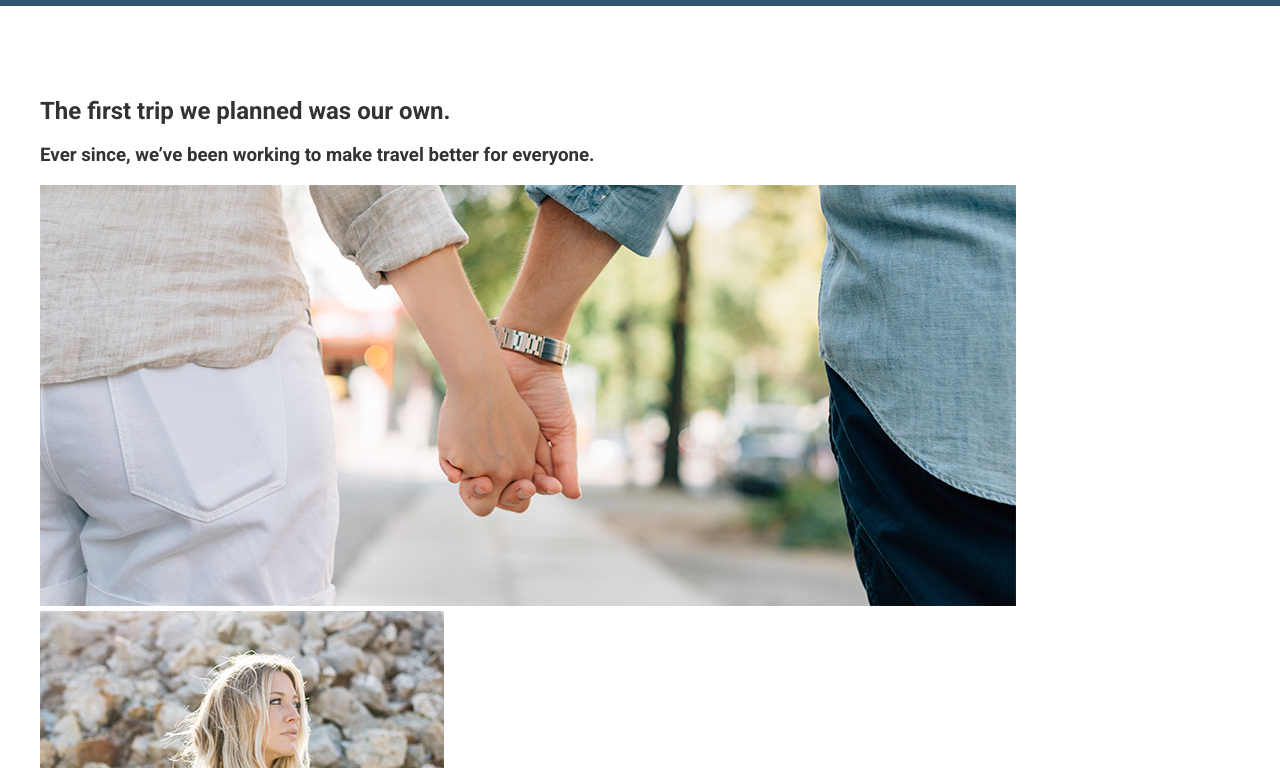
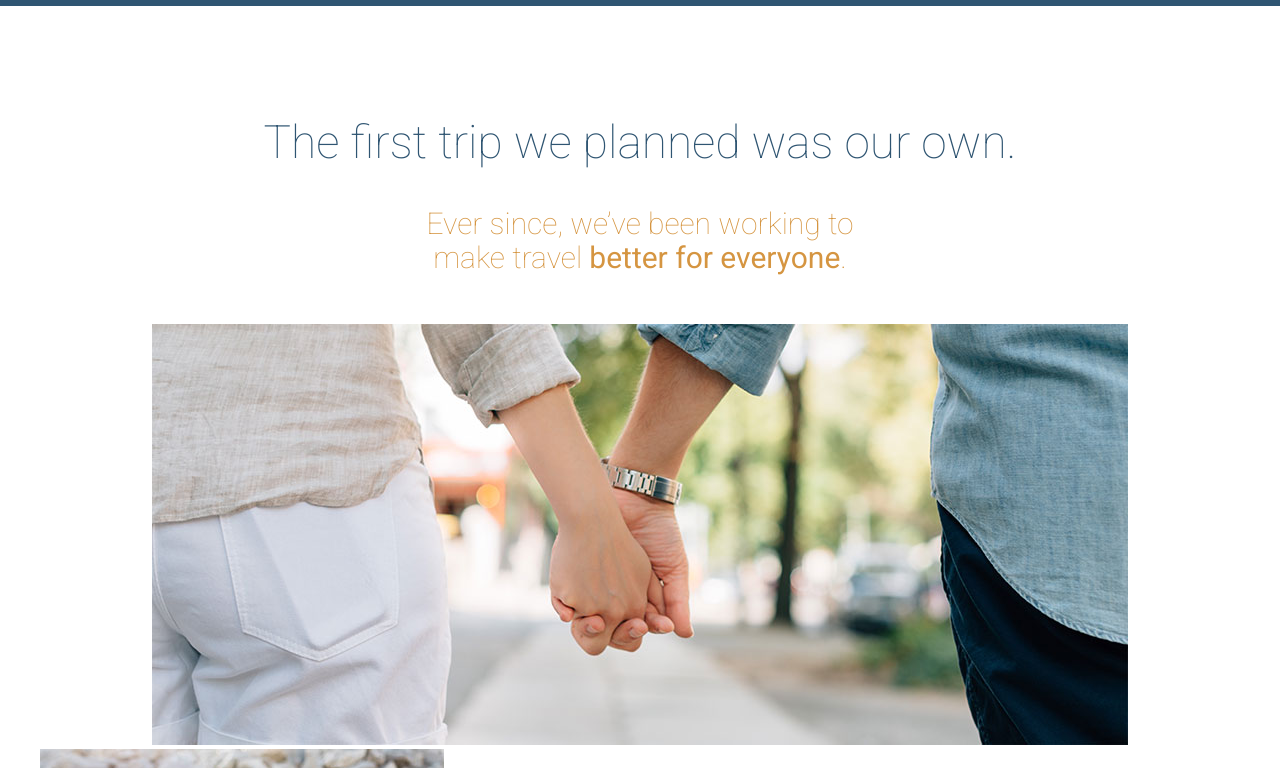
Before and after one commit to TrevorPawlewicz/philly-sites, a website: page app/index.html in a window 1280 px wide. Shown: the part 772-1540 px from the top of the page. Drawn offline with Linux system fonts and the light colour scheme.

Commit message:
headline block

```diff
--- /dev/null
+++ b/app/assets/styles/modules/_headline.css
@@ -0,0 +1,49 @@
+.headline {
+    font-weight: 300;
+    font-size: 1.9rem;
+    color: $mainBlue;
+
+    @mixin atSmall {
+        /* 46/16 = 2.875 */
+        font-size: 2.875rem;
+    }
+
+    &--centered {
+        text-align: center;
+    }
+
+    &--orange {
+        color: $mainOrange;
+    }
+
+    &--small {
+        font-size: 1.2rem;
+
+        @mixin atSmall {
+            /* 30/16 = 1.875 */
+            font-size: 1.875rem;
+        }
+    }
+
+    &--narrow {
+        max-width: 500px;
+        margin-left: auto;
+        margin-right: auto;
+    }
+
+    &--light {
+        font-weight: 100;
+    }
+
+    strong {
+        font-weight: 400;
+    }
+
+    &--b-margin-small {
+        margin-bottom: .5em;
+    }
+
+    &--b-margin-large {
+        margin-bottom: 1.6em;
+    }
+}
--- a/app/assets/styles/modules/_page-section.css
+++ b/app/assets/styles/modules/_page-section.css
@@ -1,5 +1,10 @@
 .page-section {
-    padding: 4.5rem 0;
+
+    padding: 1.2rem 0;
+
+    @mixin atMedium {
+        padding: 4.5rem 0;
+    }
 
     &--blue {
         background-color: $mainBlue;
--- a/app/assets/styles/modules/_wrapper.css
+++ b/app/assets/styles/modules/_wrapper.css
@@ -4,4 +4,14 @@
     max-width: 1200px;
     margin-left: auto;
     margin-right: auto;
+
+    &--medium {
+        max-width: 976px;
+    }
+
+    /* wrapper inside a wrapper */
+    .wrapper {
+        padding-left: 0px;
+        padding-right: 0px;
+    }
 }
--- a/app/assets/styles/styles.css
+++ b/app/assets/styles/styles.css
@@ -6,4 +6,5 @@
 @import "modules/_wrapper";
 @import "modules/_large-hero";
 @import "modules/_btn";
-@import "modules/_page-section"
+@import "modules/_page-section";
+@import "modules/_headline";
--- a/app/index.html
+++ b/app/index.html
@@ -61,11 +61,17 @@
 
     <div id="our-beginning" class="page-section">
         <div class="wrapper">
-            <h2>The first trip we planned was our own.</h2>
-            <h3>Ever since, we&rsquo;ve been working to make travel better for everyone.</h3>
-            <img src="assets/images/first-trip.jpg" alt="Couple walking down a street.">
+            <h2 class="headline headline--centered headline--light headline-b-margin-small">The first trip we planned was our own.</h2>
+            <h3 class="headline headline--centered headline--orange headline--small headline--narrow headline--light headline--b-margin-large">
+                Ever since, we&rsquo;ve been working to make travel <strong>better for everyone</strong>.
+            </h3>
+
+            <div class="wrapper wrapper--medium">
+                <img src="assets/images/first-trip.jpg" alt="Couple walking down a street.">
+            </div>
+
             <img src="assets/images/our-start.jpg" alt="Our founder, Jane Doe">
-            <h2>Here&rsquo;s how we got started&hellip;</h2>
+            <h2 class="headline">Here&rsquo;s how we got started&hellip;</h2>
             <p>Lorem ipsum dolor sit amet, consectetur adipisicing elit, sed do eiusmod tempor incididunt ut labore et dolore magna aliqua. Ut enim ad minim veniam, <a href="#">quis nostrud exercitation</a> ullamco laboris nisi ut aliquip ex ea commodo consequat. Duis aute irure dolor in reprehenderit in voluptate velit esse cillum dolore eu fugiat nulla pariatur. Excepteur sint occaecat cupidatat non proident, sunt in culpa qui officia deserunt mollit anim id est laborum.</p>
             <p>Duis aute irure dolor in <strong>reprehenderit in</strong> voluptate velit esse cillum dolore eu fugiat nulla pariatur. Excepteur sint occaecat cupidatat non proident, sunt in culpa qui officia deserunt mollit anim id est laborum. Lorem ipsum dolor sit amet, consectetur adipisicing elit, sed do eiusmod tempor incididunt ut labore et dolore magna aliqua.</p>
             <p>Duis aute irure dolor in reprehenderit in voluptate velit esse cillum dolore eu fugiat nulla pariatur. Excepteur sint occaecat cupidatat non proident, sunt in culpa qui officia deserunt mollit anim id est laborum velit esse cillum <strong>dolore eu fugiat.</strong></p>
--- a/app/temp/styles/styles.css
+++ b/app/temp/styles/styles.css
@@ -380,6 +380,14 @@ img {
     margin-left: auto;
     margin-right: auto;
 }
+.wrapper--medium {
+  max-width: 976px;
+}
+/* wrapper inside a wrapper */
+.wrapper .wrapper {
+  padding-left: 0px;
+  padding-right: 0px;
+}
 .large-hero {
     position: relative;
     border-bottom: 8px solid #2f5572;
@@ -451,10 +459,57 @@ img {
   }
 }
 .page-section {
+
+    padding: 1.2rem 0;
+
+}
+@media (min-width: 800px) {
+  .page-section {
     padding: 4.5rem 0;
-
+  }
 }
 .page-section--blue {
   background-color: #2f5572;
   color: #FFF;
 }
+.headline {
+    font-weight: 300;
+    font-size: 1.9rem;
+    color: #2f5572;
+}
+@media (min-width: 530px) {
+  .headline {/* 46/16 = 2.875 */
+    font-size: 2.875rem;
+  }
+}
+.headline--centered {
+  text-align: center;
+}
+.headline--orange {
+  color: #d59541;
+}
+.headline--small {
+  font-size: 1.2rem;
+}
+@media (min-width: 530px) {
+  .headline--small {/* 30/16 = 1.875 */
+    font-size: 1.875rem;
+  }
+}
+.headline--narrow {
+  max-width: 500px;
+  margin-left: auto;
+  margin-right: auto;
+}
+.headline--light {
+  font-weight: 100;
+}
+.headline strong {
+  font-weight: 400;
+}
+.headline--b-margin-small {
+  margin-bottom: .5em;
+}
+.headline--b-margin-large {
+  margin-bottom: 1.6em;
+}
```
